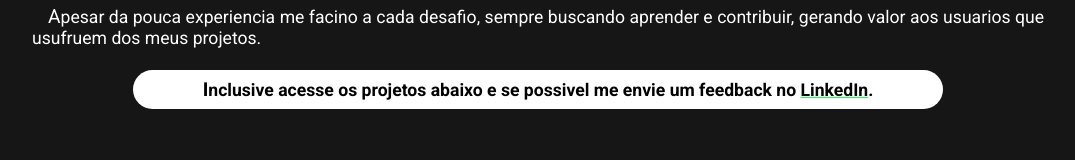
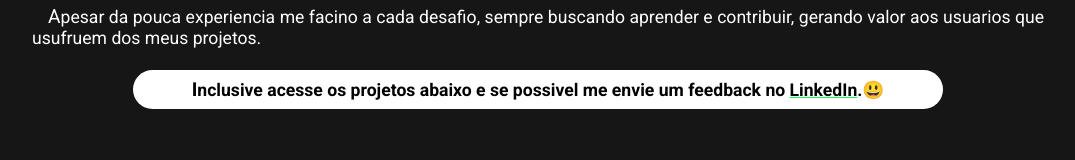
Before and after one commit to AbnnerB/portfolio, a React (Create React App) app: page / in a window 1280 px wide. Shown: the part 779-939 px from the top of the page, without its empty margins (102-1177 px from the left). Built offline with nearby package versions, Linux system fonts and the light colour scheme.

Commit message:
add emoji

```diff
--- a/src/Pages/Home/index.js
+++ b/src/Pages/Home/index.js
@@ -90,7 +90,7 @@ export default function Home() {
             >
               LinkedIn
             </a>
-            .
+            .😃
           </p>
         </section>
 
```
